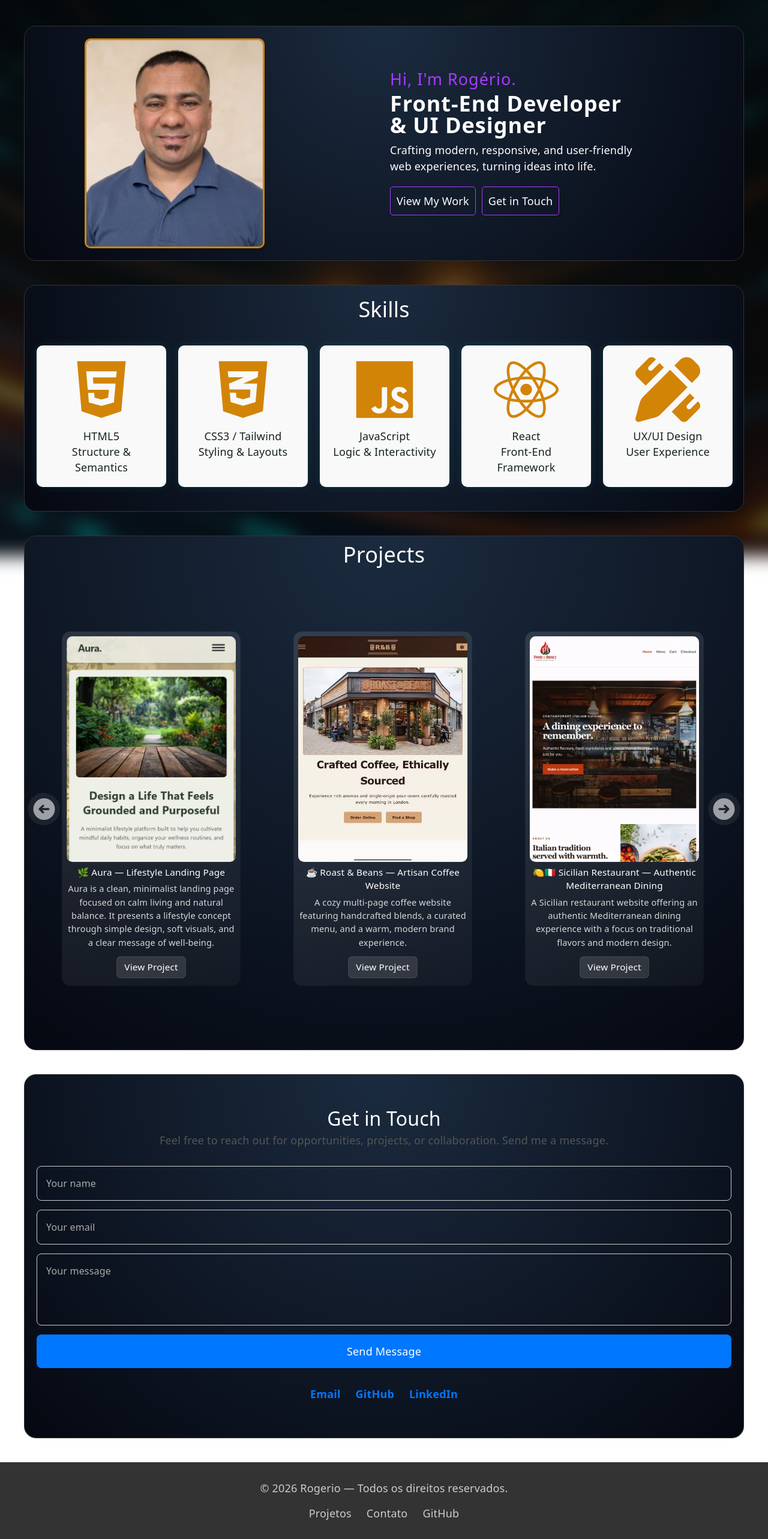
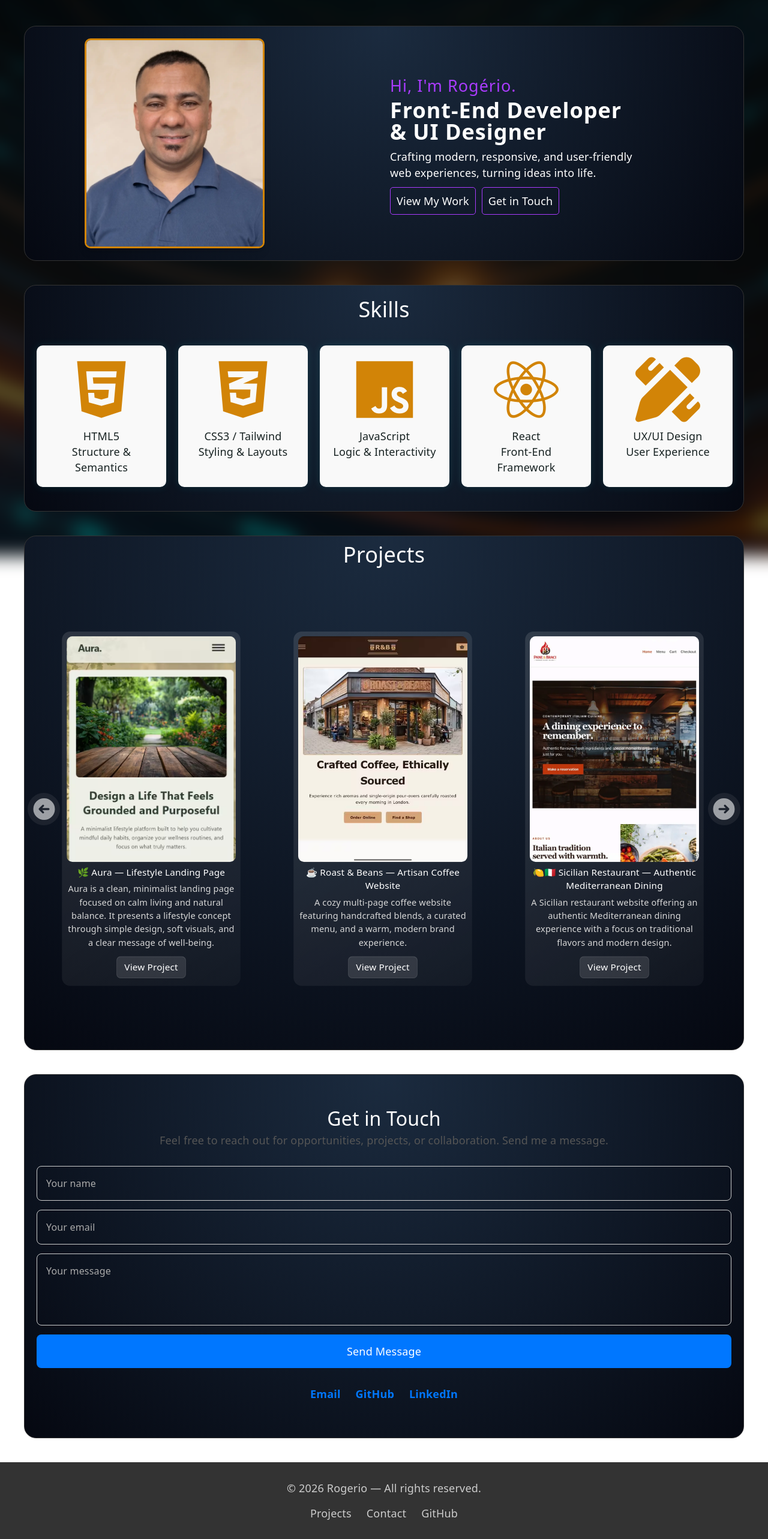
Before and after one commit to rogeriobs83/Portfolio, a React (Vite) app in the folder frontend/: page / in a window 1280 px wide. Shown: the part 73-2639 px from the top of the page at 60% size. Built offline with nearby package versions, Linux system fonts and the light colour scheme.

Commit message:
fix: update hero buttons to use anchor tags with class "button"

```diff
--- a/frontend/index.html
+++ b/frontend/index.html
@@ -2,7 +2,7 @@
 <html lang="en">
   <head>
     <meta charset="UTF-8" />
-    <link rel="icon" type="image/svg+xml" href="/favicon.ico" />
+    <link rel="icon" type="image/x-icon" href="/favicon.ico?v=2" />
     <meta name="viewport" content="width=device-width, initial-scale=1.0" />
     <title>Portfolio</title>
     <link rel="stylesheet" href="https://cdnjs.cloudflare.com/ajax/libs/font-awesome/7.3.0/css/all.min.css" integrity="sha512-ApSLB1Pd3/bZN8fWB/RG9YhN/7bd9Hkf3AGaE2mPfebjrxagjuBtx2GcgdqIlJkUzwylBo61r9Xa9NmgBI0swA==" crossorigin="anonymous" referrerpolicy="no-referrer" />
--- a/frontend/src/components/Footer/Footer.jsx
+++ b/frontend/src/components/Footer/Footer.jsx
@@ -4,11 +4,11 @@ function Footer() {
 
     return(
         <footer className="footer">
-  <p>© 2026 Rogerio — Todos os direitos reservados.</p>
+  <p>© 2026 Rogerio — All rights reserved.</p>
 
   <div className="footer-links">
-    <a href="#projects">Projetos</a>
-    <a href="#contact">Contato</a>
+    <a href="#projects">Projects</a>
+    <a href="#contact">Contact</a>
     <a href="https://github.com/seuGitHub" target="_blank">GitHub</a>
   </div>
 </footer>
--- a/frontend/src/components/Projects/Projects.jsx
+++ b/frontend/src/components/Projects/Projects.jsx
@@ -37,13 +37,13 @@ function Projects() {
     {
       title: "🏋️‍♂️ Fitness Tracker App — Daily Progress & Training UI",
       description: "A comprehensive fitness app experience, tracking daily progress and providing training UI for users.",
-      image: "/fundobg.png",
-      link: "https://fitness-tracker.example.com",
+      image: "/Fitness_tracker.webp",
+      link: "https://fitness-tracker-3yz.pages.dev/",
     },
     {
-      title: "Portfolio Site",
-      description: "Design moderno para site de portfólio.",
-      image: "/fundo.png",
+      title: "⚒️ Work in progress",
+      description: "This section is currently under development. New updates will be available soon.",
+      image: "/new_project.avif",
       link: "https://portfolio.example.com",
     },
   ];
--- a/frontend/src/components/hero/Hero.jsx
+++ b/frontend/src/components/hero/Hero.jsx
@@ -2,7 +2,7 @@ import "./hero.css";
 
 function Hero() {
   return (
-    <section className="hero-section">
+    <section className="hero-section" id="Hero">
       <div className="hero">
         <div className="part-1">
         <img src={`${import.meta.env.BASE_URL}image.webp`} alt="Foto de Rogério" />
@@ -14,8 +14,8 @@ function Hero() {
         <span className="block">Crafting modern, responsive, and user-friendly</span>web experiences,
           turning ideas into life.
         </p>
-        <button>View My Work</button>
-        <button>Get in Touch</button>
+        <a href="#Work" className="button">View My Work</a>
+        <a href="#Contact" className="button">Get in Touch</a>
         </div>
       </div>
     </section>
--- a/frontend/src/components/hero/hero.css
+++ b/frontend/src/components/hero/hero.css
@@ -14,7 +14,7 @@
 
 }
 
-.hero button {
+.hero .button {
   background-color: none;
   color: #fff;
   border: 1px solid var(--accent);
@@ -27,7 +27,7 @@
   z-index: 1;
 }
 
-.hero button:hover {
+.hero .button:hover {
   background-color: var(--accent);
   color: #fff;
   transition: background-color 0.6s ease-in-out;
```
Also changed, not shown: frontend/public/Fitness_tracker.webp (added), frontend/public/new_project.avif (added).
